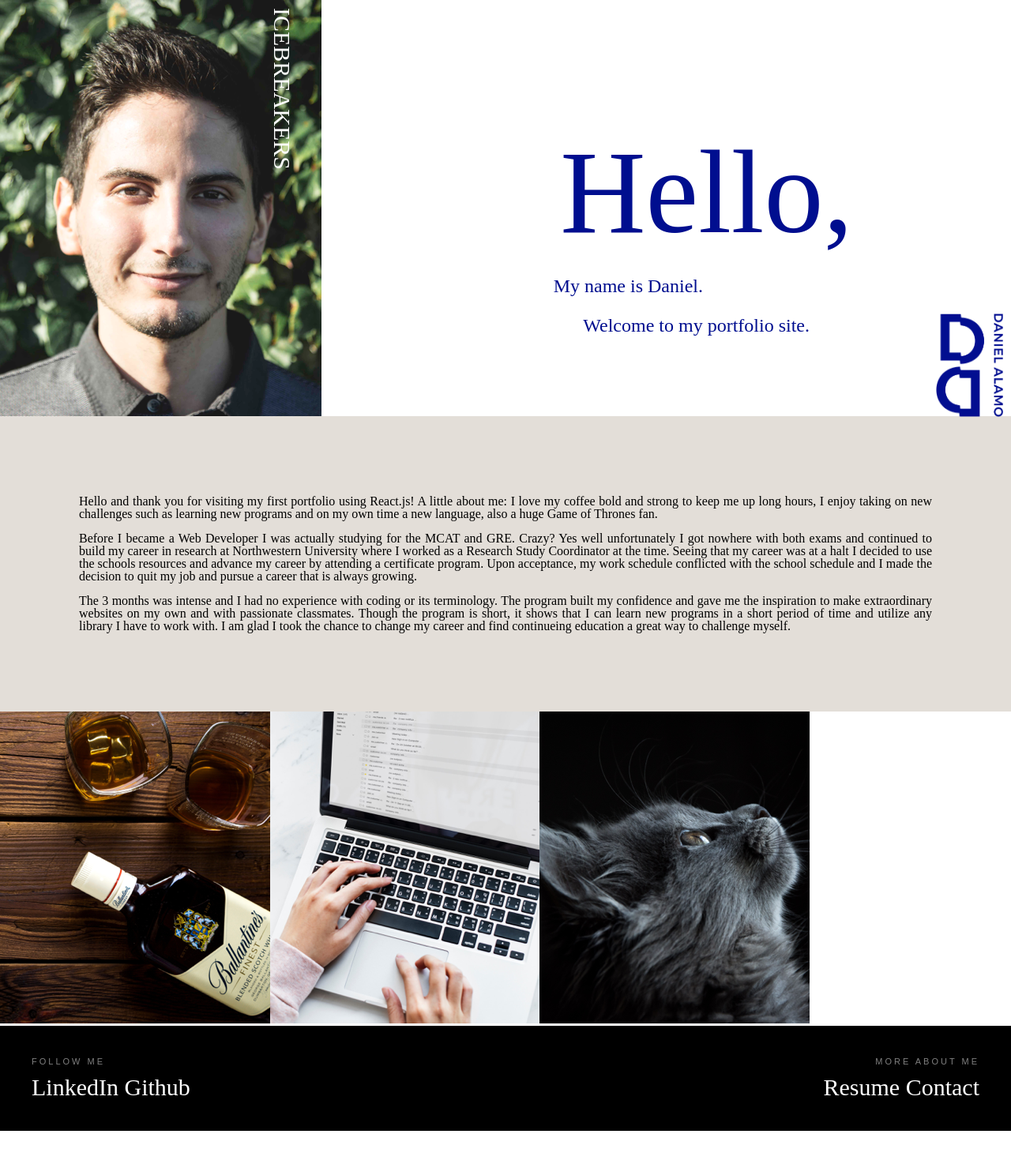
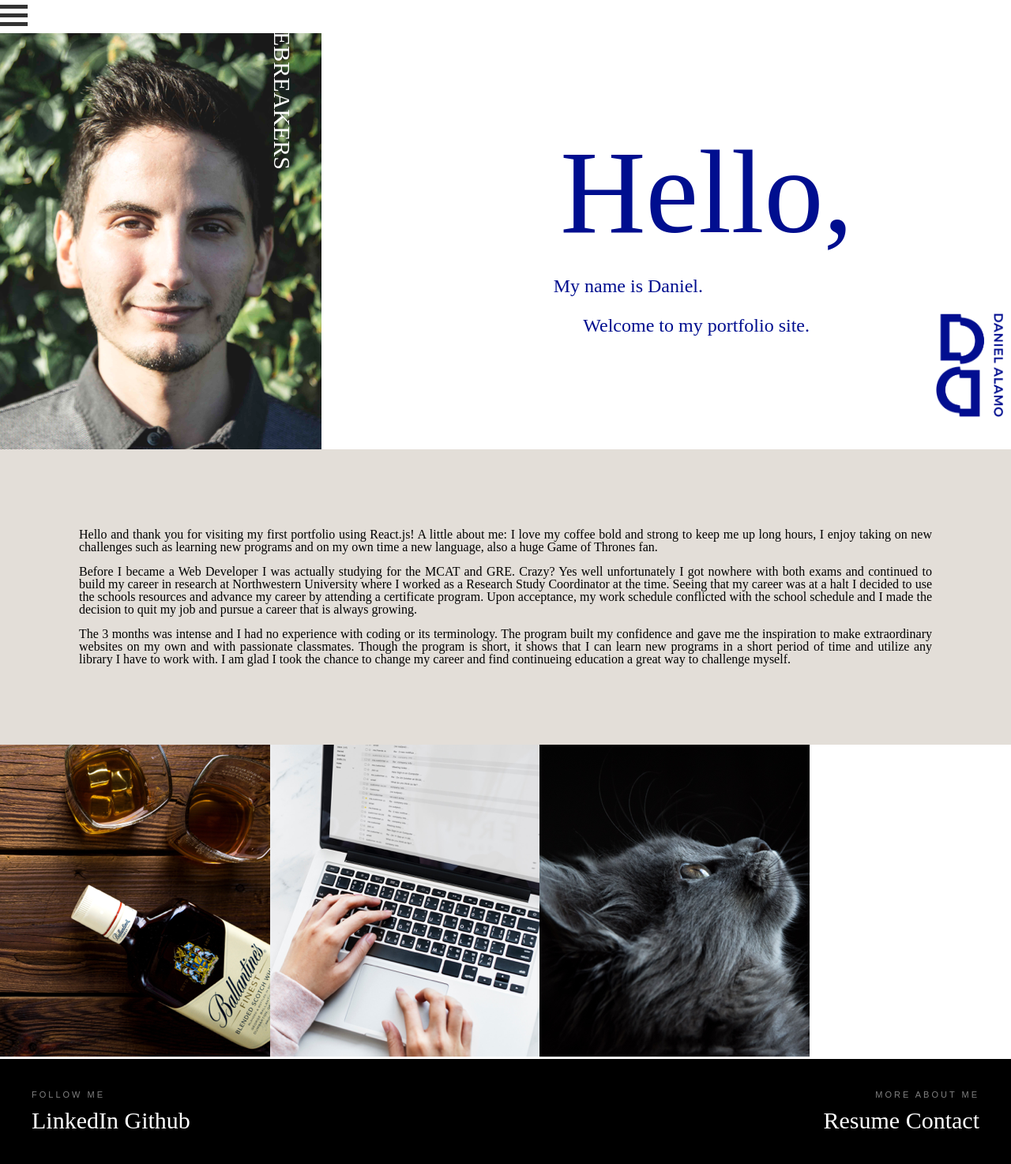
Before and after one commit to dalamo20/Basic-Portfolio, a PHP site: page / in a window 1280 px wide. Shown: the whole page at 79% size. Before the commit the page ends 1432 px from the top, so only its background shows below. Run offline with PHP 8.4, Linux system fonts and the light colour scheme.

Commit message:
burger menu added and changes shape

```diff
--- a/assets/css/style.css
+++ b/assets/css/style.css
@@ -39,6 +39,37 @@
     color: #000E8F;
   }
 
+/*    Menu       */
+.container {
+    display: inline-block;
+    cursor: pointer;
+}
+
+.bar1, .bar2, .bar3 {
+    width: 35px;
+    height: 5px;
+    background-color: #333;
+    margin: 6px 0;
+    transition: 0.4s;
+}
+
+/* Rotate first bar */
+.change .bar1 {
+    -webkit-transform: rotate(-45deg) translate(-9px, 6px) ;
+    transform: rotate(-45deg) translate(-9px, 6px) ;
+}
+
+/* Fade out the second bar */
+.change .bar2 {
+    opacity: 0;
+}
+
+/* Rotate last bar */
+.change .bar3 {
+    -webkit-transform: rotate(45deg) translate(-8px, -8px) ;
+    transform: rotate(45deg) translate(-8px, -8px) ;
+}
+
 /*    About      */
 
 #myLife {
@@ -62,9 +93,11 @@ p {
     float: left;
 }
 
-.wrapper {
-    display: grid;
-    grid-template-columns: 342px 342px 342px;
+/* Clearfix (clear floats) */
+.row::after {
+    content: "";
+    clear: both;
+    display: table;
 }
 
 #catLink {
--- /dev/null
+++ b/assets/js/script.js
@@ -0,0 +1,3 @@
+function myFunction(x) {
+    x.classList.toggle("change");
+}
--- a/index.html
+++ b/index.html
@@ -10,6 +10,12 @@
 
 <body>
   <div class="container">
+      <div class="container" onclick="myFunction(this)">
+          <div class="bar1"></div>
+          <div class="bar2"></div>
+          <div class="bar3"></div>
+        </div>
+
     <div class="img-half-wrap" id="mePic">
       <img src="./assets/images/me.png" class="picDalamo" id="imageDalamo" alt="Dalamo" />
     </div>
@@ -98,5 +104,6 @@
     </div>
   </footer>
 </body>
-
+<script src="./assets/js/script.js">
+</script>
 </html>
```
